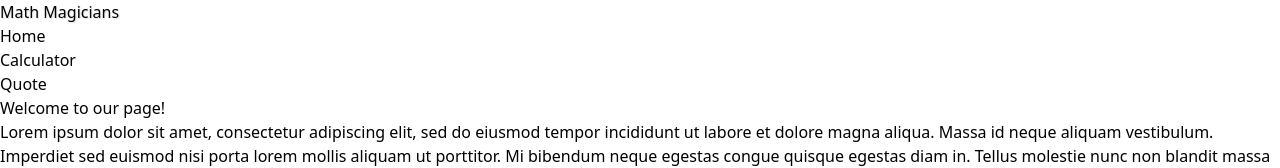
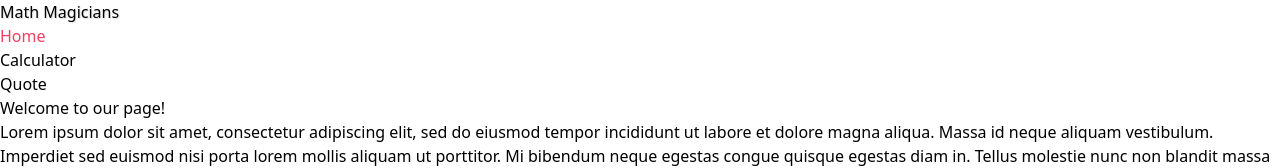
Before and after one commit to rskinnerc/math-magicians-with-vue, a Vue app: page / in a window 1280 px wide. Shown: the top 168 px of the page. Built offline with nearby package versions, Linux system fonts and the light colour scheme.

Commit message:
Improve active link styles

```diff
--- a/src/assets/base.css
+++ b/src/assets/base.css
@@ -1,3 +1,7 @@
 @tailwind base;
 @tailwind components;
 @tailwind utilities;
+
+.router-link-active {
+  @apply bg-white rounded-full text-rose-500;
+}
--- a/src/components/Navbar.vue
+++ b/src/components/Navbar.vue
@@ -1,6 +1,6 @@
 <template>
-  <nav className="md:flex justify-between items-center md:mx-5 lg:w-4/5 lg:mx-auto">
-    <h1 className="text-rose-500 text-3xl text-center py-10 font-bold" :style="{
+  <nav class="md:flex justify-between items-center md:mx-5 lg:w-4/5 lg:mx-auto">
+    <h1 class="text-rose-500 text-3xl text-center py-10 font-bold" :style="{
       textShadow: '1px 1px 1px rgba(206,206,206,0.7)'
     }">Math Magicians</h1>
     <ul className="flex justify-around md:gap-x-5">
```
